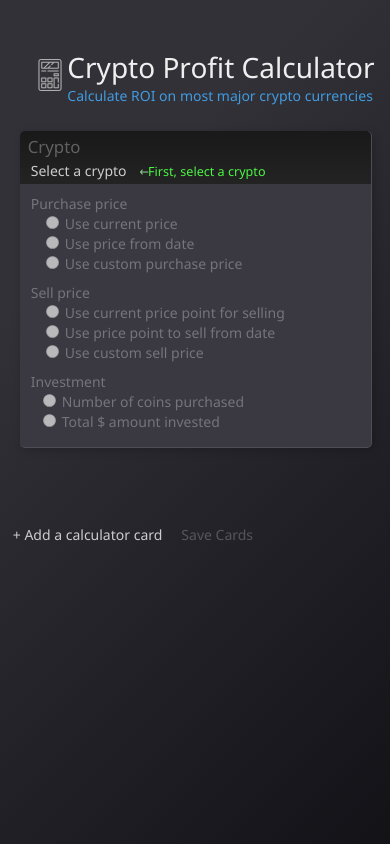
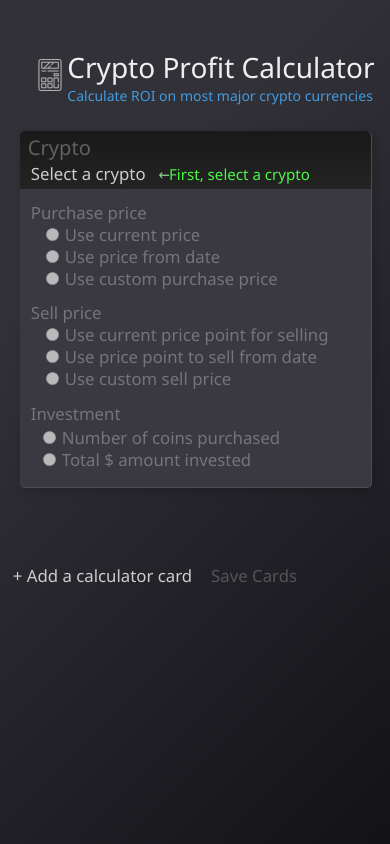
Before and after one commit to joelinstrum/cryptoprofitcalculator, a React (Create React App) app: page / in a window 390 px wide. Built offline with nearby package versions, Linux system fonts and the light colour scheme.

Commit message:
Added font sizes for mobile

```diff
--- a/src/components/elements/cards/Cards.tsx
+++ b/src/components/elements/cards/Cards.tsx
@@ -83,7 +83,7 @@ const Cards: React.FC<{}> = () => {
         {cards.map((cardItem, n) => (
           <Card cardData={cardItem} key={cardItem.id} num={n} />
         ))}
-        <div className="row padding__bottom_40">
+        <div className="app__bottom_links row padding__bottom_40">
           <div className="link2" onClick={addCardHandler}>
             + Add a calculator card
           </div>
--- a/src/css/style.scss
+++ b/src/css/style.scss
@@ -632,6 +632,12 @@ h4 {
         margin-left: 1rem;
       }
     }
+    &__bottom {
+      &_links {
+        font-size: 1.2em !important;
+        line-height: 1.3em !important;
+      }
+    }
   }
   .card {
     &__row {
@@ -640,6 +646,11 @@ h4 {
     &__container {
       width: 95%;
       margin-right: 0rem;
+      > * {
+        font-size: 1.2em !important;
+        line-height: 1.3 !important;
+        padding-top: 3px;
+      }
     }
     &__results {
       margin-bottom: 3rem;
@@ -648,6 +659,10 @@ h4 {
       margin-right: 1rem;
       padding-bottom: 1rem;
       align-self: center;
+      > * {
+        font-size: 1.2em !important;
+        line-height: 1.3em !important;
+      }
     }
   }
   .crypto {
@@ -685,6 +700,29 @@ h4 {
       }
     }
   }
+  .historic {
+    &__modal {
+      &_popup {
+        height: 90vh !important;
+        width: 90vw !important;
+      }
+      & > div {
+        color: $historicModalFontColor;
+      }
+    }
+  }
+  .input {
+    &__text {
+      &_tiny {
+        height: 1.4rem;
+        font-size: 1.2em !important;
+        &_wider {
+          height: 1.4rem;
+          font-size: 1.2em !important;
+        }
+      }
+    }
+  }
   .modal {
     &__popup {
       transform: translate(-50%, -20%);
```
